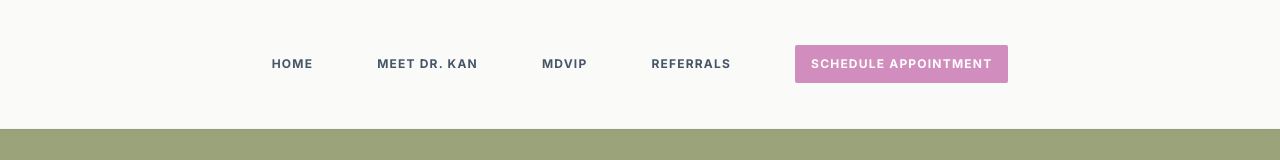
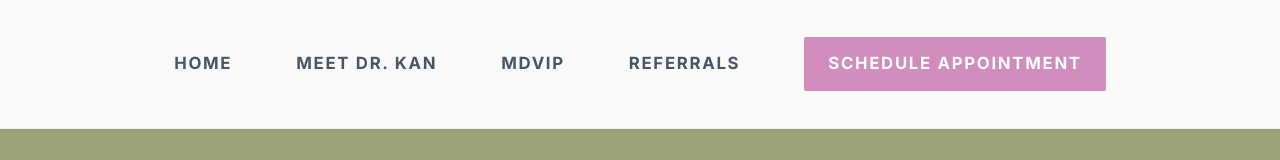
Before and after one commit to denisekan/website, a React (Vite) app: page / in a window 1280 px wide. Shown: the top 160 px of the page. Built offline with nearby package versions, Linux system fonts and the light colour scheme.

Commit message:
feat: Improve navigation link appearance and sizing
Adjusted the font size and padding of navigation links to enhance readability and visual appeal. This change aims to make the navigation menu more user-friendly and consistent with the overall design aesthetic.

```diff
--- a/index.html
+++ b/index.html
@@ -16,7 +16,7 @@
         .bg-sage-primary { background-color: #8db56d; }
         .bg-sage-dark { background-color: #ffffff; }
         .text-gold-muted { color: #d18dbd; }
-        .nav-link { font-size: 0.75rem; font-weight: 700; text-transform: uppercase; letter-spacing: 0.1em; transition: all 0.3s ease; cursor: pointer; }
+        .nav-link { font-size: 1.05rem; font-weight: 700; text-transform: uppercase; letter-spacing: 0.1em; transition: all 0.3s ease; cursor: pointer; }
 
         @keyframes fadeIn { from { opacity: 0; transform: translateY(10px); } to { opacity: 1; transform: translateY(0); } }
         .animate-fade-in { animation: fadeIn 0.8s ease-out forwards; }
--- a/src/Navbar.tsx
+++ b/src/Navbar.tsx
@@ -24,7 +24,7 @@ export const Navbar: React.FC<NavbarProps> = ({ onNavigate }) => {
                         <a href="#mdvip" onClick={(e) => handleLinkClick(e, 'mdvip')} className="text-slate-600 hover:text-[#d18dbd] nav-link whitespace-nowrap">MDVIP</a>
                         <a href="#referrals" onClick={(e) => handleLinkClick(e, 'referrals')} className="text-slate-600 hover:text-[#d18dbd] nav-link whitespace-nowrap">Referrals</a>
                         <div className="flex space-x-2">
-                            <a href="mailto:care@denisekanmd.com" className="bg-[#d18dbd] text-white px-4 py-2.5 rounded-sm nav-link hover:bg-white hover:text-[#9ba37a] whitespace-nowrap">Schedule Appointment</a>
+                            <a href="mailto:care@denisekanmd.com" className="bg-[#d18dbd] text-white px-6 py-3.5 rounded-sm nav-link hover:bg-white hover:text-[#9ba37a] whitespace-nowrap">Schedule Appointment</a>
                         </div>
                     </div>
 
@@ -43,7 +43,7 @@ export const Navbar: React.FC<NavbarProps> = ({ onNavigate }) => {
                     <a href="#about" onClick={(e) => handleLinkClick(e, 'about')} className="block text-slate-600 nav-link">Meet Dr. Kan</a>
                     <a href="#mdvip" onClick={(e) => handleLinkClick(e, 'mdvip')} className="block text-slate-600 nav-link">MDVIP</a>
                     <a href="#referrals" onClick={(e) => handleLinkClick(e, 'referrals')} className="block text-slate-600 nav-link">Referrals</a>
-                    <a href="mailto:care@denisekanmd.com" className="block bg-[#d18dbd] text-white text-center py-3 rounded-sm nav-link">Schedule Appointment</a>
+                    <a href="mailto:care@denisekanmd.com" className="block bg-[#d18dbd] text-white text-center py-4 rounded-sm nav-link">Schedule Appointment</a>
                 </div>
             )}
         </nav>
```
